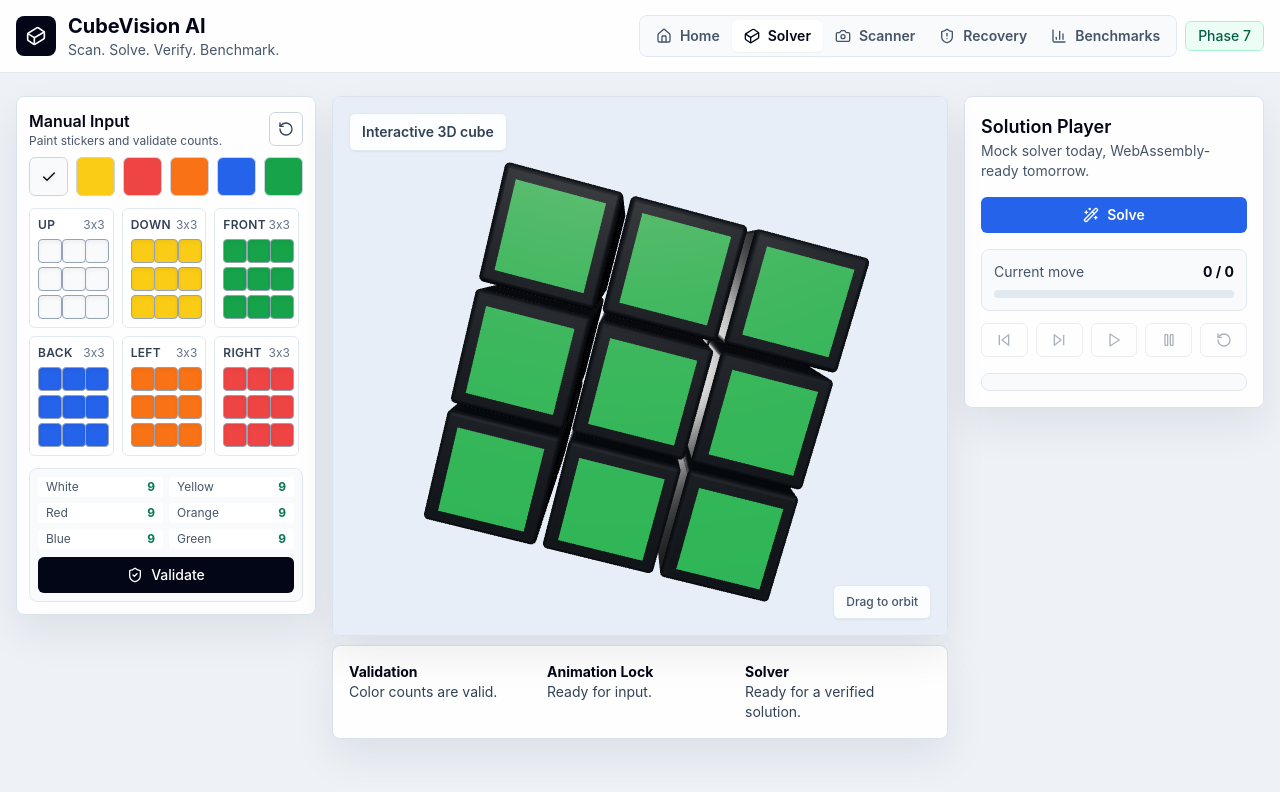
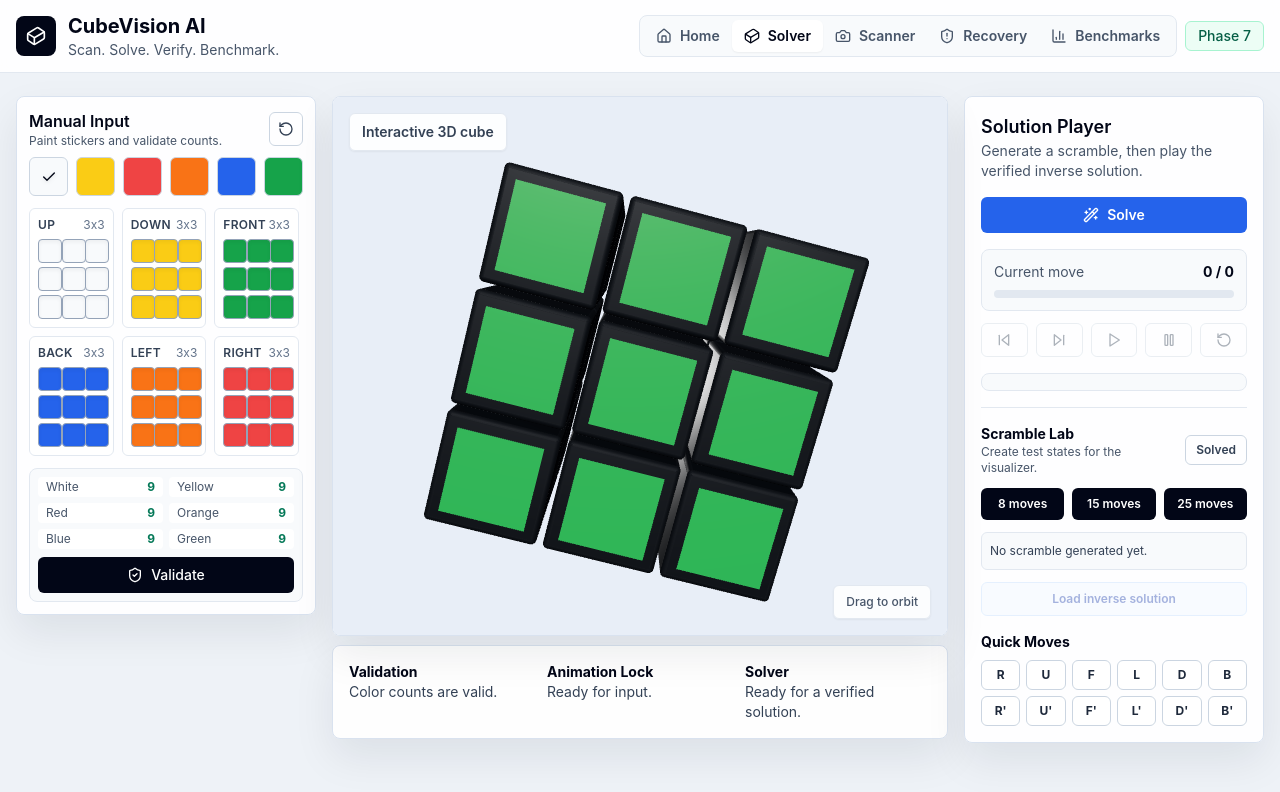
Before and after one commit to vamshichethan/CubeVision-AI-Rubik-s-Cube-Scanner-Solver, a React (Vite) app: page / in a window 1280 px wide. Both pictures are taken after a click on the button "Solver". Shown: the top 792 px of the page. Built offline with nearby package versions, Linux system fonts and the light colour scheme.

Commit message:
Add solver scramble controls

```diff
--- a/src/App.tsx
+++ b/src/App.tsx
@@ -6,13 +6,15 @@ import { Navbar } from './components/Layout/Navbar';
 import type { AppPage } from './components/Layout/Navbar';
 import { cloneCube, createSolvedCube } from './lib/cubeState';
 import { solveCube } from './lib/mockSolver';
-import { applyMove, inverseMove, parseMove } from './lib/moves';
+import { applyMove, applyMoves, inverseMove, inverseMoves, parseMove } from './lib/moves';
 import { validateCube } from './lib/validators';
 import { BenchmarkDashboard } from './pages/BenchmarkDashboard';
 import { HomePage } from './pages/HomePage';
 import { RecoveryPage } from './pages/RecoveryPage';
 import { ScannerPage } from './pages/ScannerPage';
-import type { AnimationMove, CubeColor, CubeState, Move } from './types/cube';
+import type { AnimationMove, CubeColor, CubeState, Move, MoveFace } from './types/cube';
+
+const SCRAMBLE_FACES: MoveFace[] = ['R', 'L', 'U', 'D', 'F', 'B'];
 
 export default function App() {
   const [currentPage, setCurrentPage] = useState<AppPage>('home');
@@ -26,6 +28,7 @@ export default function App() {
   const [animation, setAnimation] = useState<AnimationMove | null>(null);
   const [playbackStartState, setPlaybackStartState] = useState<CubeState>(() => createSolvedCube());
   const [solverMessage, setSolverMessage] = useState('Ready for a verified solution.');
+  const [scrambleMoves, setScrambleMoves] = useState<Move[]>([]);
 
   const isAnimating = Boolean(animation);
   const liveValidation = useMemo(() => validateCube(cubeState), [cubeState]);
@@ -34,6 +37,7 @@ export default function App() {
     setCubeState(nextCube);
     setValidation(validateCube(nextCube));
     setMoves([]);
+    setScrambleMoves([]);
     setCurrentIndex(0);
     setIsPlaying(false);
     setSolverMessage('Cube changed. Run validation before solving.');
@@ -70,6 +74,13 @@ export default function App() {
     setIsPlaying(false);
     setPlaybackStartState(cloneCube(cubeState));
     try {
+      if (scrambleMoves.length > 0) {
+        const solution = inverseMoves(scrambleMoves);
+        setMoves(solution);
+        setCurrentIndex(0);
+        setSolverMessage(`Loaded ${solution.length} verified inverse scramble moves.`);
+        return;
+      }
       const solution = await solveCube(cubeState);
       setMoves(solution);
       setCurrentIndex(0);
@@ -111,6 +122,71 @@ export default function App() {
     setAnimation(null);
     setCubeState(cloneCube(playbackStartState));
     setCurrentIndex(0);
+  };
+
+  const generateScramble = (length: number): Move[] => {
+    const generated: Move[] = [];
+    while (generated.length < length) {
+      const face = SCRAMBLE_FACES[Math.floor(Math.random() * SCRAMBLE_FACES.length)];
+      const previous = generated[generated.length - 1];
+      if (previous?.face === face) continue;
+      generated.push({ face, prime: Math.random() > 0.5 });
+    }
+    return generated;
+  };
+
+  const handleGenerateScramble = (length: number) => {
+    if (isAnimating) return;
+    const scramble = generateScramble(length);
+    const solved = createSolvedCube();
+    const scrambled = applyMoves(solved, scramble);
+    const solution = inverseMoves(scramble);
+    setCubeState(scrambled);
+    setValidation(validateCube(scrambled));
+    setScrambleMoves(scramble);
+    setMoves(solution);
+    setCurrentIndex(0);
+    setIsPlaying(false);
+    setAnimation(null);
+    setPlaybackStartState(cloneCube(scrambled));
+    setSolverMessage(`Generated ${length}-move scramble. Inverse solution is loaded.`);
+  };
+
+  const handleResetSolved = () => {
+    if (isAnimating) return;
+    const solved = createSolvedCube();
+    setCubeState(solved);
+    setValidation(validateCube(solved));
+    setScrambleMoves([]);
+    setMoves([]);
+    setCurrentIndex(0);
+    setIsPlaying(false);
+    setAnimation(null);
+    setPlaybackStartState(cloneCube(solved));
+    setSolverMessage('Reset to solved cube.');
+  };
+
+  const handleLoadInverseSolution = () => {
+    if (!scrambleMoves.length || isAnimating) return;
+    const solution = inverseMoves(scrambleMoves);
+    setMoves(solution);
+    setCurrentIndex(0);
+    setIsPlaying(false);
+    setPlaybackStartState(cloneCube(cubeState));
+    setSolverMessage(`Loaded ${solution.length} inverse scramble moves.`);
+  };
+
+  const handleApplyManualMove = (move: Move) => {
+    if (isAnimating) return;
+    const nextCube = applyMove(cubeState, move);
+    setCubeState(nextCube);
+    setValidation(validateCube(nextCube));
+    setScrambleMoves([]);
+    setMoves([]);
+    setCurrentIndex(0);
+    setIsPlaying(false);
+    setPlaybackStartState(cloneCube(nextCube));
+    setSolverMessage(`Applied manual move ${move.face}${move.prime ? "'" : ''}.`);
   };
 
   useEffect(() => {
@@ -187,6 +263,11 @@ export default function App() {
               onPlay={() => setIsPlaying(true)}
               onPause={() => setIsPlaying(false)}
               onReset={handleResetPlayback}
+              scrambleMoves={scrambleMoves}
+              onGenerateScramble={handleGenerateScramble}
+              onResetSolved={handleResetSolved}
+              onLoadInverseSolution={handleLoadInverseSolution}
+              onApplyManualMove={handleApplyManualMove}
             />
           </div>
         </main>
--- a/src/components/Controls/SolutionControls.tsx
+++ b/src/components/Controls/SolutionControls.tsx
@@ -1,6 +1,7 @@
 import { Pause, Play, RotateCcw, SkipBack, SkipForward, Wand2 } from 'lucide-react';
 import { MoveTimeline } from './MoveTimeline';
-import type { Move } from '../../types/cube';
+import { moveToString } from '../../lib/moves';
+import type { Move, MoveFace } from '../../types/cube';
 
 type Props = {
   moves: Move[];
@@ -15,7 +16,14 @@ type Props = {
   onPlay: () => void;
   onPause: () => void;
   onReset: () => void;
+  scrambleMoves: Move[];
+  onGenerateScramble: (length: number) => void;
+  onResetSolved: () => void;
+  onLoadInverseSolution: () => void;
+  onApplyManualMove: (move: Move) => void;
 };
+
+const QUICK_FACES: MoveFace[] = ['R', 'U', 'F', 'L', 'D', 'B'];
 
 export function SolutionControls({
   moves,
@@ -29,15 +37,21 @@ export function SolutionControls({
   onPrevious,
   onPlay,
   onPause,
-  onReset
+  onReset,
+  scrambleMoves,
+  onGenerateScramble,
+  onResetSolved,
+  onLoadInverseSolution,
+  onApplyManualMove
 }: Props) {
   const hasMoves = moves.length > 0;
+  const scrambleText = scrambleMoves.length ? scrambleMoves.map(moveToString).join(' ') : 'No scramble generated yet.';
 
   return (
-    <aside className="panel flex min-h-0 flex-col rounded-lg p-4">
+    <aside className="panel flex max-h-[calc(100vh-116px)] min-h-0 flex-col rounded-lg p-4">
       <div className="mb-4">
         <h2 className="text-lg font-semibold text-slate-950">Solution Player</h2>
-        <p className="text-sm text-slate-600">Mock solver today, WebAssembly-ready tomorrow.</p>
+        <p className="text-sm text-slate-600">Generate a scramble, then play the verified inverse solution.</p>
       </div>
 
       <button
@@ -114,6 +128,76 @@ export function SolutionControls({
       </div>
 
       <MoveTimeline moves={moves} currentIndex={currentIndex} />
+
+      <div className="mt-4 border-t border-slate-200 pt-4">
+        <div className="mb-3 flex items-center justify-between gap-2">
+          <div>
+            <h3 className="text-sm font-bold text-slate-950">Scramble Lab</h3>
+            <p className="text-xs text-slate-600">Create test states for the visualizer.</p>
+          </div>
+          <button
+            type="button"
+            onClick={onResetSolved}
+            disabled={isAnimating}
+            className="focus-ring rounded-md border border-slate-300 px-2.5 py-1.5 text-xs font-semibold text-slate-700 hover:bg-slate-50 disabled:opacity-40"
+          >
+            Solved
+          </button>
+        </div>
+
+        <div className="mb-3 grid grid-cols-3 gap-2">
+          {[8, 15, 25].map((length) => (
+            <button
+              key={length}
+              type="button"
+              onClick={() => onGenerateScramble(length)}
+              disabled={isAnimating}
+              className="focus-ring rounded-md bg-slate-950 px-2 py-2 text-xs font-semibold text-white hover:bg-slate-800 disabled:opacity-40"
+            >
+              {length} moves
+            </button>
+          ))}
+        </div>
+
+        <div className="mb-3 max-h-24 overflow-auto rounded-md border border-slate-200 bg-slate-50 p-2 text-xs leading-5 text-slate-700">
+          {scrambleText}
+        </div>
+
+        <button
+          type="button"
+          onClick={onLoadInverseSolution}
+          disabled={!scrambleMoves.length || isAnimating}
+          className="focus-ring mb-4 w-full rounded-md border border-blue-200 bg-blue-50 px-3 py-2 text-xs font-semibold text-blue-800 hover:bg-blue-100 disabled:opacity-40"
+        >
+          Load inverse solution
+        </button>
+
+        <h3 className="mb-2 text-sm font-bold text-slate-950">Quick Moves</h3>
+        <div className="grid grid-cols-6 gap-1.5">
+          {QUICK_FACES.map((face) => (
+            <button
+              key={face}
+              type="button"
+              onClick={() => onApplyManualMove({ face })}
+              disabled={isAnimating}
+              className="focus-ring rounded-md border border-slate-300 bg-white px-2 py-1.5 text-xs font-bold text-slate-800 hover:bg-slate-50 disabled:opacity-40"
+            >
+              {face}
+            </button>
+          ))}
+          {QUICK_FACES.map((face) => (
+            <button
+              key={`${face}'`}
+              type="button"
+              onClick={() => onApplyManualMove({ face, prime: true })}
+              disabled={isAnimating}
+              className="focus-ring rounded-md border border-slate-300 bg-white px-2 py-1.5 text-xs font-bold text-slate-800 hover:bg-slate-50 disabled:opacity-40"
+            >
+              {face}'
+            </button>
+          ))}
+        </div>
+      </div>
     </aside>
   );
 }
```
